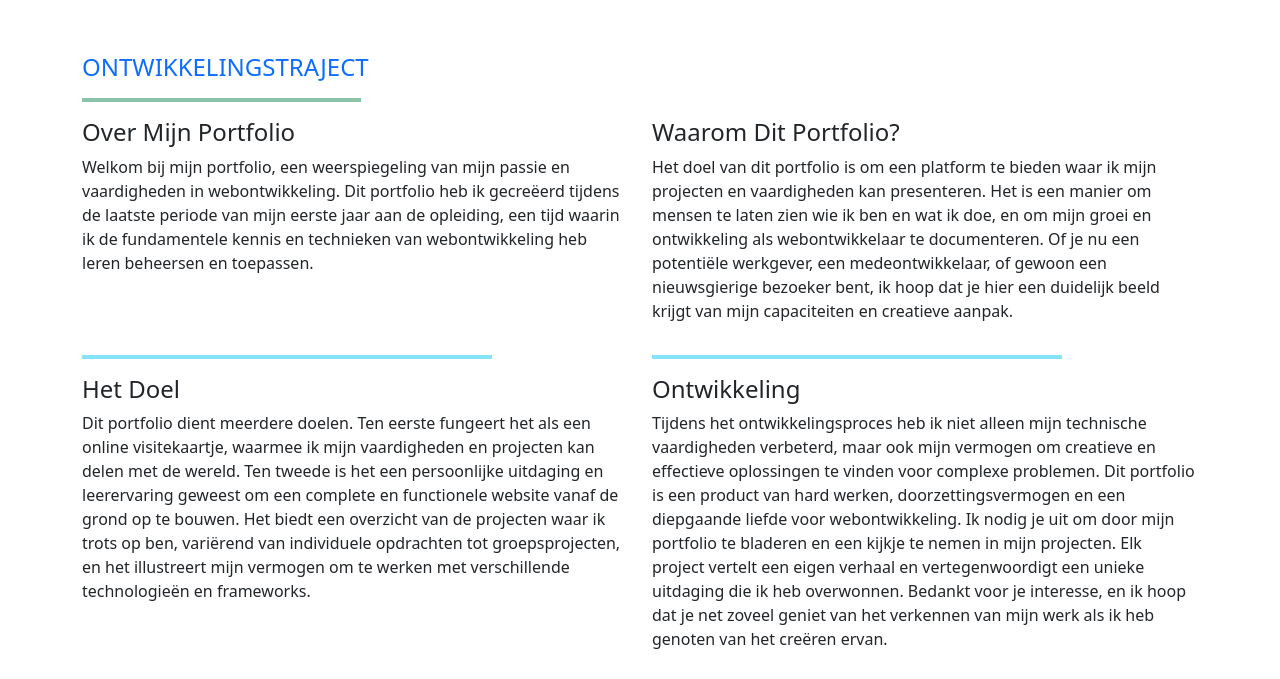
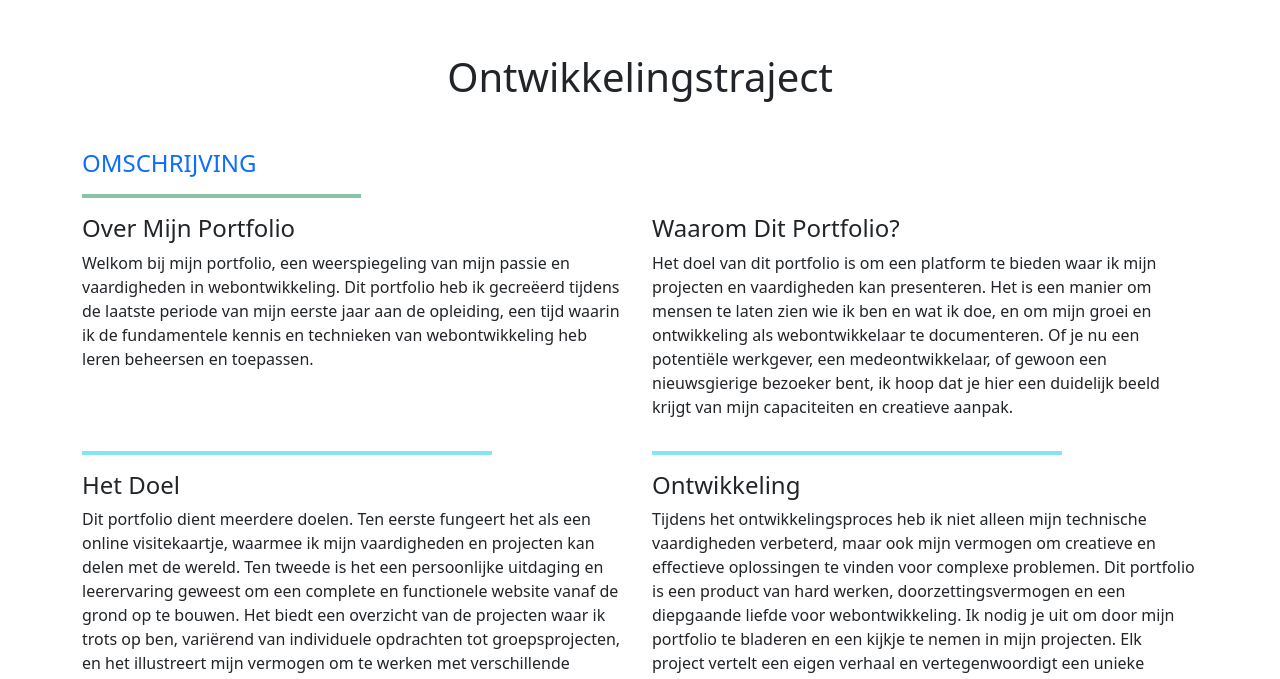
Before and after one commit to R-Kalloe/R-Kalloe.github.io, a plain HTML site: page portfolio.html in a window 1280 px wide. Shown: the part 115-794 px from the top of the page. Drawn offline with nearby package versions, Linux system fonts and the light colour scheme.

Commit message:
Titel en sitemap toegevoegd

```diff
--- a/portfolio.html
+++ b/portfolio.html
@@ -156,11 +156,18 @@
       </div>
     </nav>
     <div class="container-fluid mt-5">
+      <div class="container-md">
+        <div class="col-md-12 text-center">
+          <h1>Ontwikkelingstraject</h1>
+        </div>
+      </div>
+    </div>
+    <div class="container-fluid mt-5">
       <div class="container-md services">
         <div class="row">
           <div class="col-md-12">
             <h1 class="fs-4 text-uppercase text-primary">
-              Ontwikkelingstraject
+              Omschrijving
             </h1>
             <hr class="border border-success border-2 opacity-50 w-25" />
           </div>
```
Also changed, not shown: images/sitemap/sitemap.png.
